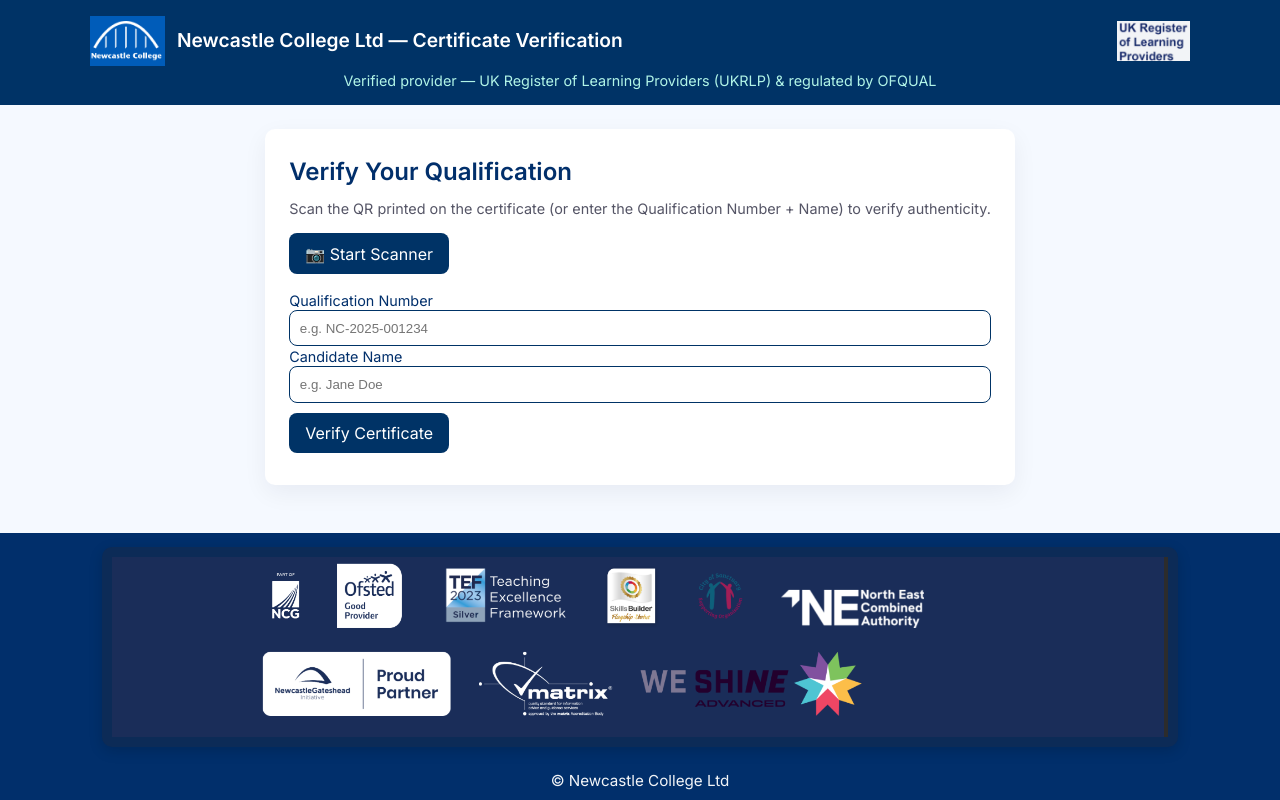
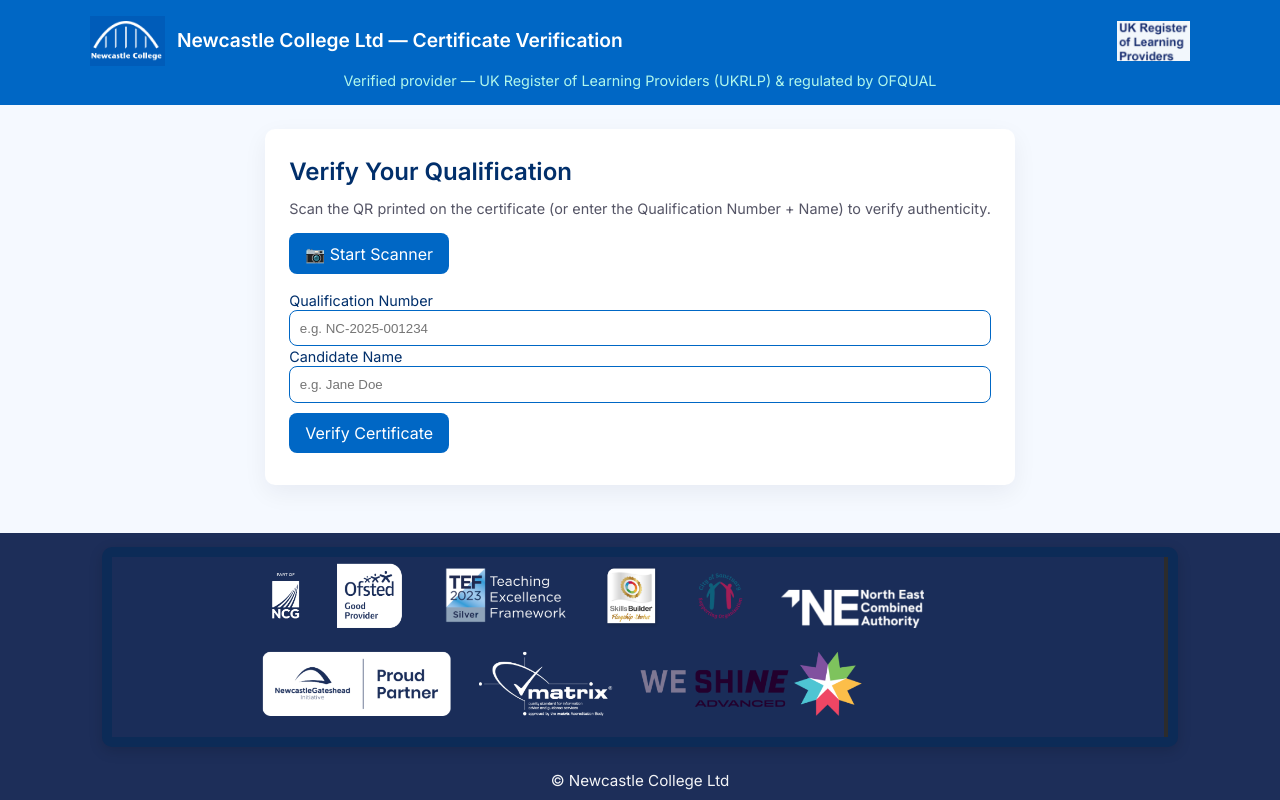
Before and after one commit to thepavlov666/Nccl-gu-ac.uk, a plain HTML site: page index.html in a window 1280 px wide. Drawn offline with Linux system fonts and the light colour scheme; no server answers.

Commit message:
Update index.html

```diff
--- a/index.html
+++ b/index.html
@@ -7,7 +7,10 @@
 
   <style>
  @import url('https://fonts.googleapis.com/css2?family=Inter:wght@400;600&display=swap');
-    :root{--brand:#003366;--accent:#00509e}
+:root {
+  --brand:#0067C5;  /* Header True Blue */
+  --accent:#00509e;
+}
 *{box-sizing:border-box}
 body{
   margin:0;font-family:Inter,Segoe UI,Arial,sans-serif;
@@ -16,7 +19,7 @@
 }
 
 /* ===== Header / branding ===== */
-    header{background:var(--brand);color:#fff;padding:1rem 1.2rem}
+header{background:#0067C5;color:#fff;padding:1rem 1.2rem}
 .brandbar{
   max-width:1100px;margin:0 auto;
   display:flex;align-items:center;justify-content:space-between;gap:12px;
@@ -52,7 +55,7 @@
 .qr-preview img{max-width:180px;border-radius:8px;border:1px solid #e6eef8}
 
 /* ===== Footer ===== */
-    footer{margin-top:auto;background:#012f6b;color:#fff}
+footer{margin-top:auto;background:#1D2E59;color:#fff}
 .partners-wrap{max-width:1100px;margin:0 auto;padding:14px 12px}
 .partners{
   background:#0c2b57;border-radius:10px;padding:10px;
```
Lines whose indentation alone changed are shown as unchanged.
